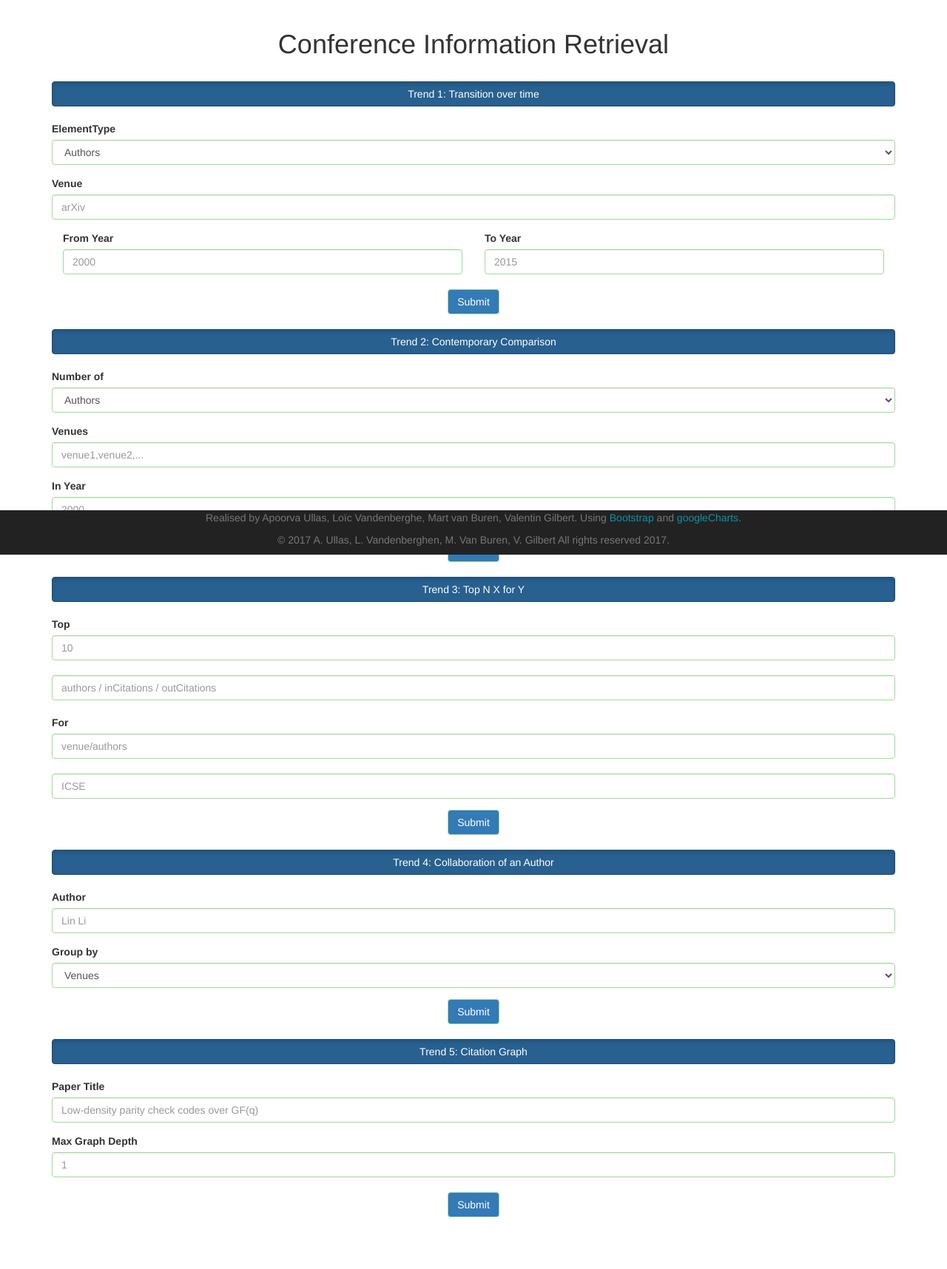
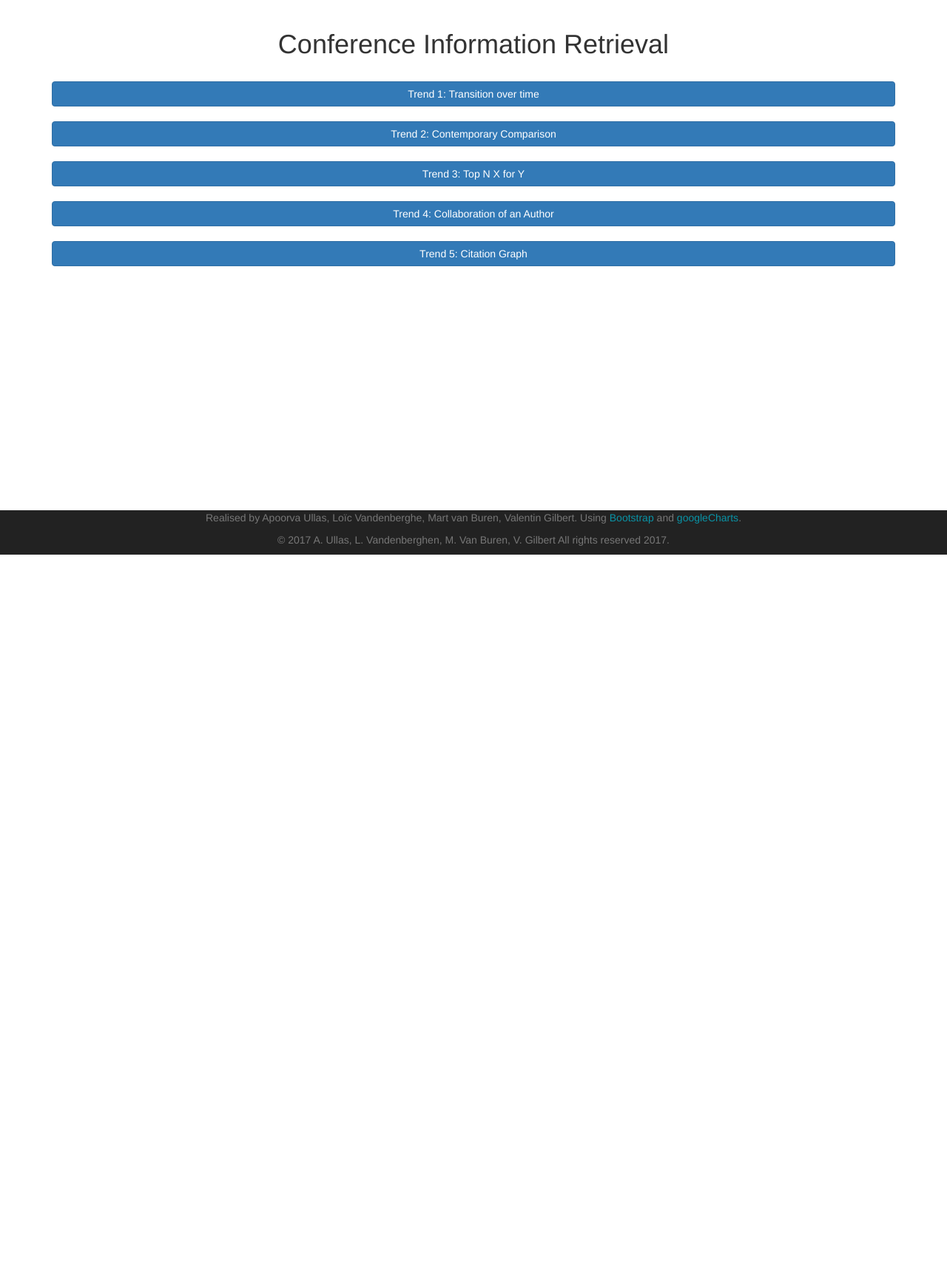
Before and after one commit to apoorva17/CS3219-A5, a Flask app: template views/index.html in a window 1280 px wide. Shown: the part 50-1766 px from the top of the page at 74% size. After the commit the page ends 800 px from the top, so only its background shows below. Run offline with Flask 2, Linux system fonts and the light colour scheme; the template is opened without the code that fills it, so the values that code supplies are empty; some libraries are stand-ins or nearby versions.

Commit message:
Revert "RegExpr input html"
This reverts commit f6f61832f5be39d2ad281a01f712c028c101c903.

```diff
--- a/app.py
+++ b/app.py
@@ -33,8 +33,8 @@ def trend1():
 @app.route('/a5/trend2')
 def trend2():
     subCollectionName = request.args.get('subCollectionName', type=str) or "authors"
-    venues = request.args.get('venues', type=str).split(",") or "arXiv,Journal of abnormal child psychology"
-    venues = venues
+    venues = request.args.get('venues', type=str) or "arXiv,Journal of abnormal child psychology"
+    venues = venues.split(",")
     year = request.args.get('year', type=int) or 2000
     return controller.trend2(subCollectionName, venues, year)
 
--- a/static/design.css
+++ b/static/design.css
@@ -38,9 +38,28 @@
 .list-group { margin-bottom:0px; }
 
 
+/*#body-bg {*/
+    /*background-attachment: fixed;*/
+    /*background-clip: border-box;*/
+    /*background-color: rgba(0, 0, 0, 0);*/
+    /*background-image: url("../images/background_utt6.jpg");*/
+    /*background-origin: padding-box;*/
+    /*background-position: 50% 0;*/
+    /*background-repeat: no-repeat;*/
+    /*background-size: cover !important;*/
+    /*position: relative;*/
+/*}*/
+
+
 .text-white{
     color: white;
 }
+
+/*.container-background{*/
+    /*background: rgba(0,0,0,0.2);*/
+    /*border-radius: 10px;*/
+/*}*/
+
 
 html{
     height: 100%;
@@ -64,11 +83,3 @@ body{
     margin-top: 5%;
     min-height:50%;
 }
-
-:valid {
-	border-color: #9edc96;
-}
-
-:invalid {
-	border-color: #db9793;
-}
--- a/views/common_functions/form_common.html
+++ b/views/common_functions/form_common.html
@@ -1,24 +1,20 @@
 {%  macro getFormTrend1() %}
     <form action="/a5/trend1" method = "get">
         <div class="form-group">
-            <label for="#">ElementType</label>
-            <select class="form-control" name="subCollectionName">
-				<option value="authors">Authors</option>
-				<option value="inCitations">In Citations</option>
-				<option value="outCitations">Out Citations</option>
-            </select>
+            <label for="#">Number of</label>
+            <input type="text" class="form-control" placeholder="authors" name="subCollectionName">
         </div>
         <div class="form-group">
             <label for="#">Venue</label>
-            <input type="text" class="form-control" pattern="[0-9a-zA-Z]*" placeholder="arXiv" name="venue">
+            <input type="text" class="form-control" placeholder="arXiv" name="venue">
         </div>
         <div class="col-md-6 margin-bottom-20">
             <label for="#">From Year</label>
-            <input type="number" class="form-control" placeholder="2000" pattern="^[0-9]{4}$" name="yearMin" min = "2000" max = "2016">
+            <input type="number" class="form-control" placeholder="2000" name="yearMin" min = "2000" max = "2016">
         </div>
         <div class="col-md-6 margin-bottom-20">
             <label for="#">To Year</label>
-            <input type="number" class="form-control" placeholder="2015" pattern="^[0-9]{4}$" name="yearMax" min = "2000" max = "2016">
+            <input type="number" class="form-control" placeholder="2015" name="yearMax" min = "2000" max = "2016">
         </div>
         <div class="text-center margin-bottom-20" >
             <button type="submit" class="btn btn-primary" value="Submit">Submit</button>
@@ -30,19 +26,15 @@
     <form action="/a5/trend2" method = "get">
         <div class="form-group">
             <label for="#">Number of</label>
-            <select class="form-control" name="subCollectionName">
-				<option value="authors">Authors</option>
-				<option value="inCitations">In Citations</option>
-				<option value="outCitations">Out Citations</option>
-            </select>
+            <input type="text" class="form-control" placeholder="authors" name="subCollectionName">
         </div>
         <div class="form-group">
             <label for="#">Venues</label>
-            <input type="text" class="form-control" placeholder="venue1,venue2,..." pattern="^[a-zA-Z0-9;,\s]*$"name="venues">
+            <input type="text" class="form-control" placeholder="venue1,venue2,..." name="venues">
         </div>
         <div class="margin-bottom-20">
             <label for="#">In Year</label>
-            <input type="number" class="form-control" placeholder="2000" name="year" pattern="^[0-9]{4}$" min = "2000" max = "2016">
+            <input type="number" class="form-control" placeholder="2000" name="year" min = "2000" max = "2016">
         </div>
         <div class="text-center margin-bottom-20" >
             <button type="submit" class="btn btn-primary" value="Submit">Submit</button>
@@ -54,13 +46,13 @@
     <form action="/a5/trend3" method = "get">
         <div class="margin-bottom-20">
             <label for="#">Top</label>
-            <input type="number" class="form-control margin-bottom-20" pattern="^[0-9]{1,4}$" placeholder="10" name="n">
-            <input name="elementType" type="text" placeholder="authors / inCitations / outCitations" pattern="^authors|inCitations|outCitation$" class="form-control" placeholder="authors">
+            <input type="number" class="form-control margin-bottom-20" placeholder="10" name="n">
+            <input name="elementType" type="text" class="form-control" placeholder="authors">
         </div>
         <div class="form-group">
              <label for="#">For</label>
-             <input name="filterKeys" type="text" class="form-control margin-bottom-20" pattern="^venue/authors$" placeholder="venue/authors">
-             <input type="text" class="form-control" placeholder="ICSE" pattern="^[a-zA-Z0-9\s]*$" name="filterValues">
+             <input name="filterKeys" type="text" class="form-control margin-bottom-20" placeholder="venue">
+             <input type="text" class="form-control" placeholder="ICSE" name="filterValues">
         </div>
         <div class="text-center margin-bottom-20" >
             <button type="submit" class="btn btn-primary" value="Submit">Submit</button>
@@ -72,7 +64,7 @@
     <form action="/a5/trend4" method = "get">
         <div class="form-group">
             <label for="#">Author</label>
-            <input type="text" class="form-control" pattern="^[a-zA-Z0-9\s]*$" placeholder="Lin Li" name="author">
+            <input type="text" class="form-control" placeholder="Lin Li" name="author">
         </div>
         <div class="form-group">
             <label for="#">Group by</label>
@@ -92,7 +84,7 @@
     <form action="/a5/trend5" method = "get">
         <div class="form-group">
             <label for="#">Paper Title</label>
-            <input type="text" class="form-control" pattern="^[a-zA-Z0-9\s]*$" placeholder="Low-density parity check codes over GF(q)" name="title">
+            <input type="text" class="form-control" placeholder="Low-density parity check codes over GF(q)" name="author">
         </div>
         <div class="form-group">
             <label for="#">Max Graph Depth</label>
--- a/views/index.html
+++ b/views/index.html
@@ -42,11 +42,11 @@
     {{ commonFunctions.loadJavaScriptFiles() }}
     <script>
         $( document ).ready(function() {
-            //$('#div-Trend1').hide();
-            //$('div').filter(function() {
-            //      return this.id.match(/Trend.*/);
-            //}).hide();
-            $('a.btn-trend').addClass("active");
+            $('#div-Trend1').hide();
+            $('div').filter(function() {
+                  return this.id.match(/Trend.*/);
+            }).hide();
+            //$('a.btn-trend').addClass("active");
         });
 
         $(function() {
```
